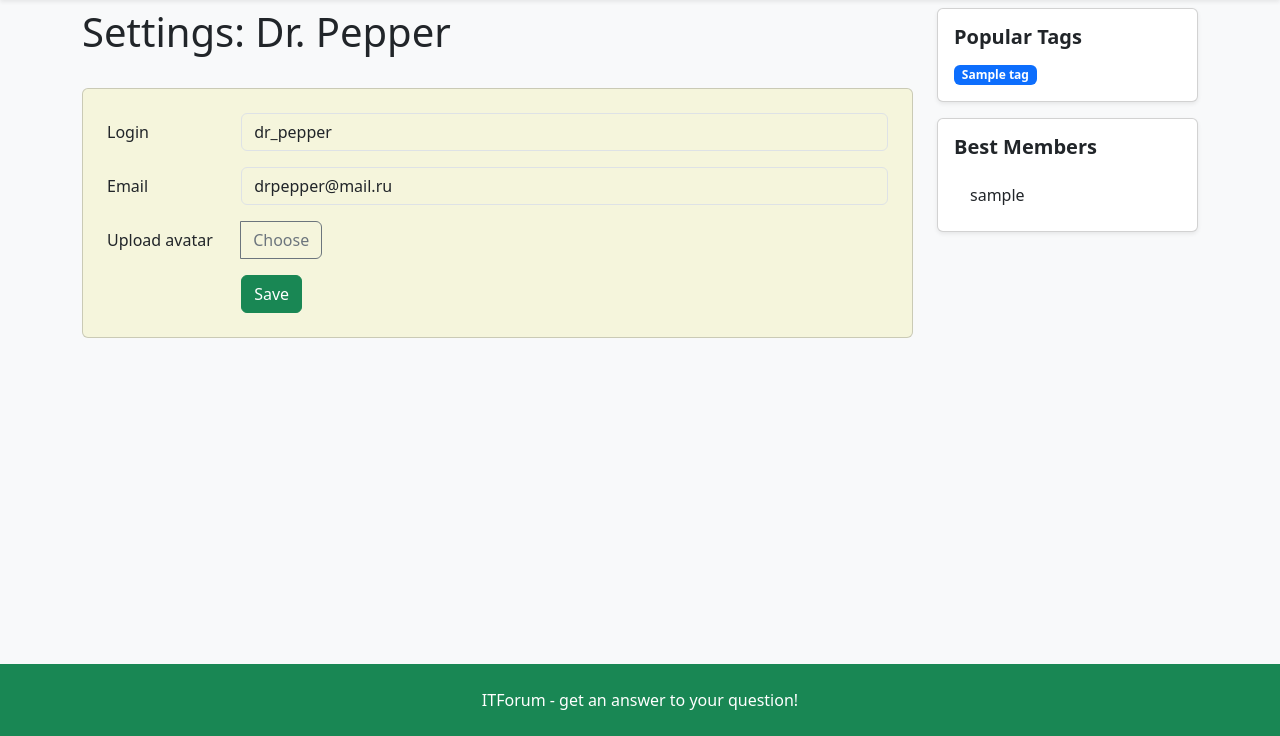
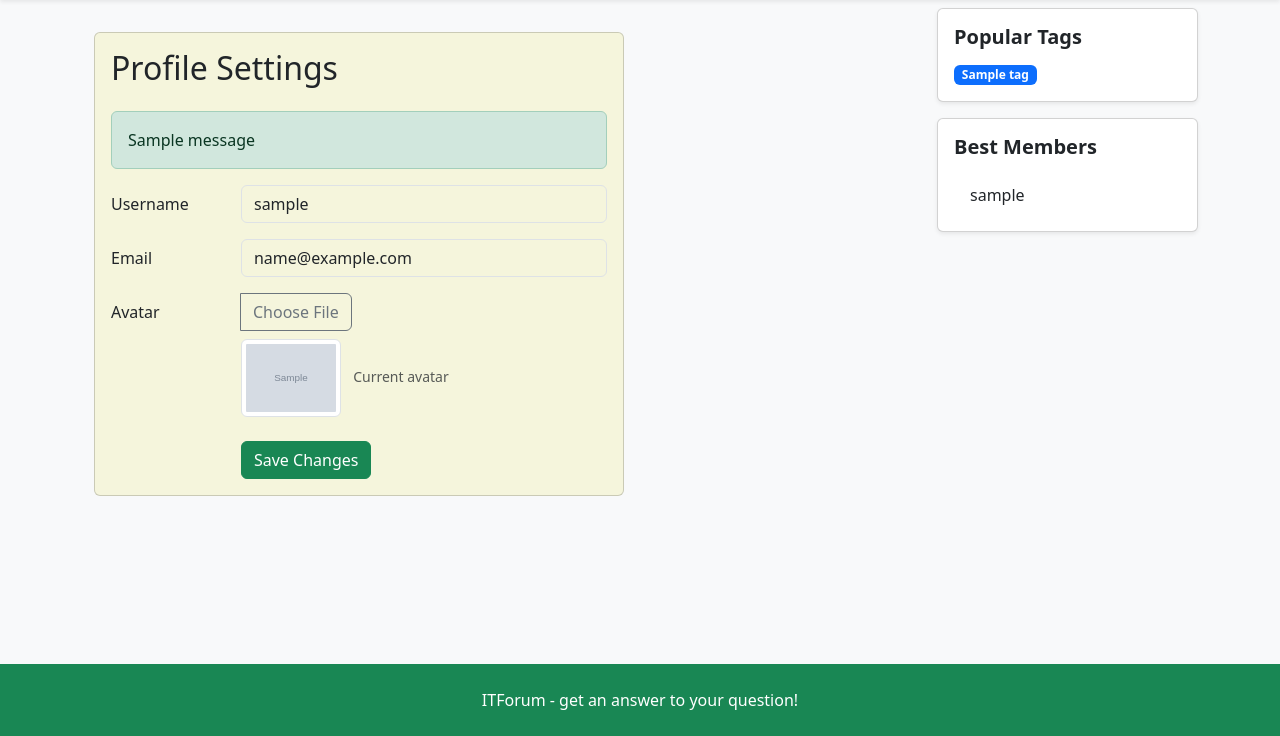
Before and after one commit to DanKazh/web_TP, a Django app: page /usersettings/ in a window 1280 px wide. Shown: the part 64-800 px from the top of the page. Run offline with Django 5.2, Linux system fonts and the light colour scheme; a user stored in the database is signed in; tables that the repository leaves empty hold one stand-in row (values such as "Sample post"); grey boxes marked "Sample" are stand-in pictures; one stand-in notice (Sample message) is shown.

Commit message:
Update usersettings.html

```diff
--- a/dz3/ask_kazhenets/templates/usersettings.html
+++ b/dz3/ask_kazhenets/templates/usersettings.html
@@ -1,42 +1,72 @@
 {% extends 'baseAuthorized.html' %}
 {% load static %}
 
-{% block title %}Bootstrap demo{% endblock %}
+{% block title %}User Settings{% endblock %}
 
 {% block content %}
-<div class="d-flex align-items-center gap-2 mb-4">
-    <h1>Settings: Dr. Pepper</h1>
+<div class="container mt-4">
+    <div class="row">
+        <div class="col-md-8">
+            <div class="card mb-4" style="background-color: #F5F5DC">
+                <div class="card-body">
+                    <h2 class="card-title mb-4">Profile Settings</h2>
+
+                    {% if messages %}
+                    <div class="alert alert-success">
+                        {% for message in messages %}
+                            {{ message }}
+                        {% endfor %}
                     </div>
+                    {% endif %}
 
-<form class="card p-4" style="background-color: #F5F5DC">
-    <div class="row mb-3">
-        <label for="login" class="col-sm-2 col-form-label">Login</label>
-        <div class="col-sm-10">
-            <input type="text" class="form-control" id="login" value="dr_pepper" style="background-color: #F5F5DC">
+                    <form method="post" enctype="multipart/form-data">
+                        {% csrf_token %}
+
+                        <div class="mb-3 row">
+                            <label for="username" class="col-sm-3 col-form-label">Username</label>
+                            <div class="col-sm-9">
+                                <input type="text" class="form-control" id="username"
+                                       name="username" value="{{ username }}"
+                                       style="background-color: #F5F5DC">
                             </div>
                         </div>
 
-    <div class="row mb-3">
-        <label for="email" class="col-sm-2 col-form-label">Email</label>
-        <div class="col-sm-10">
-            <input type="email" class="form-control" id="email" value="drpepper@mail.ru" style="background-color: #F5F5DC">
+                        <div class="mb-3 row">
+                            <label for="email" class="col-sm-3 col-form-label">Email</label>
+                            <div class="col-sm-9">
+                                <input type="email" class="form-control" id="email"
+                                       name="email" value="{{ email }}"
+                                       style="background-color: #F5F5DC">
                             </div>
                         </div>
 
-    <div class="row mb-3">
-        <label class="col-sm-2 col-form-label">Upload avatar</label>
+                        <div class="mb-3 row">
+                            <label class="col-sm-3 col-form-label">Avatar</label>
                             <div class="col-sm-9">
-            <div class="input-group">
-                <input type="file" class="form-control d-none" id="regAvatar">
-                <label class="btn btn-outline-secondary" for="regAvatar">Choose</label>
+                                <div class="input-group mb-2">
+                                    <input type="file" class="form-control d-none" id="avatar" name="avatar">
+                                    <label class="btn btn-outline-secondary" for="avatar" style="background-color: #F5F5DC">
+                                        Choose File
+                                    </label>
+                                </div>
+                                {% if avatar_url %}
+                                <div>
+                                    <img src="{{ avatar_url }}" class="img-thumbnail" width="100" alt="Current avatar">
+                                    <small class="text-muted ms-2">Current avatar</small>
+                                </div>
+                                {% endif %}
+                            </div>
+                        </div>
+
+                        <div class="row mt-4">
+                            <div class="col-sm-9 offset-sm-3">
+                                <button type="submit" class="btn btn-success">Save Changes</button>
+                            </div>
+                        </div>
+                    </form>
                 </div>
             </div>
         </div>
-
-    <div class="row">
-        <div class="col-sm-10 offset-sm-2">
-            <a href="{% url 'app:index' %}" class="btn btn-success">Save</a>
     </div>
 </div>
-</form>
 {% endblock %}
```
Lines whose indentation alone changed are shown as unchanged.
